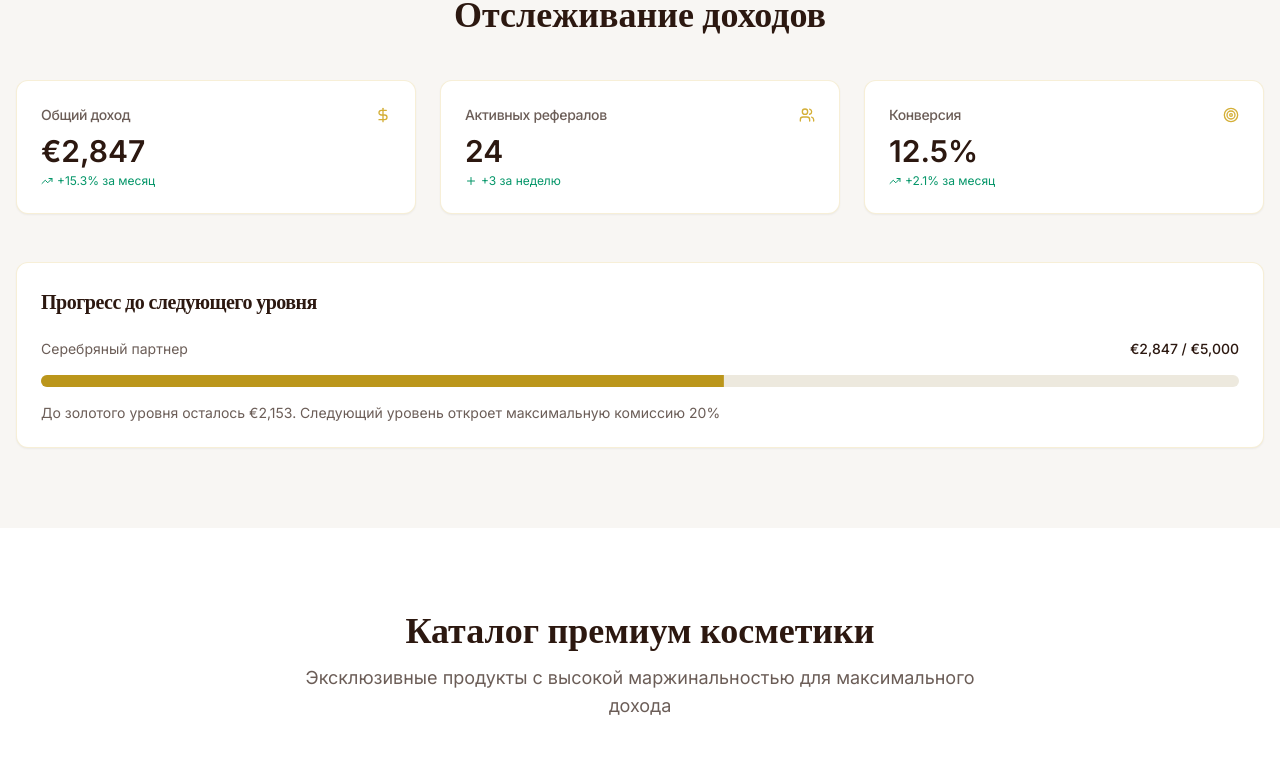
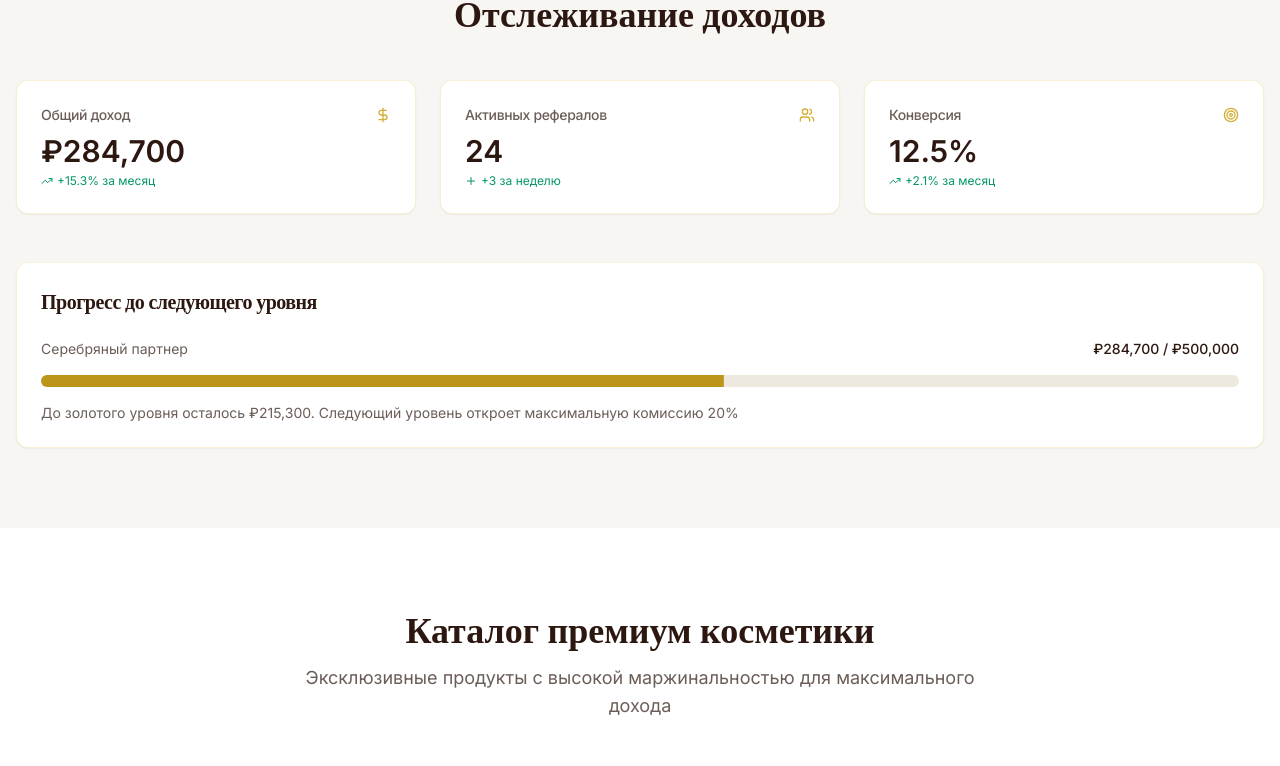
Before and after one commit to pr-poehali-dev/cosmetics-referral-site, a React (Vite) app: page / in a window 1280 px wide. Shown: the part 1600-2366 px from the top of the page. Built offline with nearby package versions, Linux system fonts and the light colour scheme.

Commit message:
Добавить поддержку рублей

```diff
--- a/src/pages/Index.tsx
+++ b/src/pages/Index.tsx
@@ -149,7 +149,7 @@ const Index = () => {
                 <Icon name="DollarSign" className="h-4 w-4 text-gold" />
               </CardHeader>
               <CardContent>
-                <div className="text-3xl font-bold text-dark-brown">€2,847</div>
+                <div className="text-3xl font-bold text-dark-brown">₽284,700</div>
                 <p className="text-xs text-emerald-600 flex items-center mt-1">
                   <Icon name="TrendingUp" className="h-3 w-3 mr-1" />
                   +15.3% за месяц
@@ -194,11 +194,11 @@ const Index = () => {
               <div className="space-y-4">
                 <div className="flex justify-between text-sm">
                   <span className="text-dark-brown/70">Серебряный партнер</span>
-                  <span className="text-dark-brown font-medium">€2,847 / €5,000</span>
+                  <span className="text-dark-brown font-medium">₽284,700 / ₽500,000</span>
                 </div>
                 <Progress value={57} className="h-3" />
                 <p className="text-sm text-dark-brown/70">
-                  До золотого уровня осталось €2,153. Следующий уровень откроет максимальную комиссию 20%
+                  До золотого уровня осталось ₽215,300. Следующий уровень откроет максимальную комиссию 20%
                 </p>
               </div>
             </CardContent>
@@ -221,22 +221,22 @@ const Index = () => {
               {
                 image: '/img/c7019870-f285-4daf-a336-941f09fcc626.jpg',
                 title: 'Luxury Gold Lipstick',
-                price: '€89',
-                commission: '€26.70',
+                price: '₽8,900',
+                commission: '₽1,335',
                 category: 'Макияж'
               },
               {
                 image: '/img/abae8870-679d-4fa4-8f71-43989b847feb.jpg',
                 title: 'Premium Serum',
-                price: '€156',
-                commission: '€46.80',
+                price: '₽15,600',
+                commission: '₽2,340',
                 category: 'Уход'
               },
               {
                 image: '/img/49d848f5-84bc-4b04-93e0-6b38ee1bd540.jpg',
                 title: 'Elite Makeup Palette',
-                price: '€234',
-                commission: '€70.20',
+                price: '₽23,400',
+                commission: '₽3,510',
                 category: 'Палетки'
               }
             ].map((product, index) => (
```
